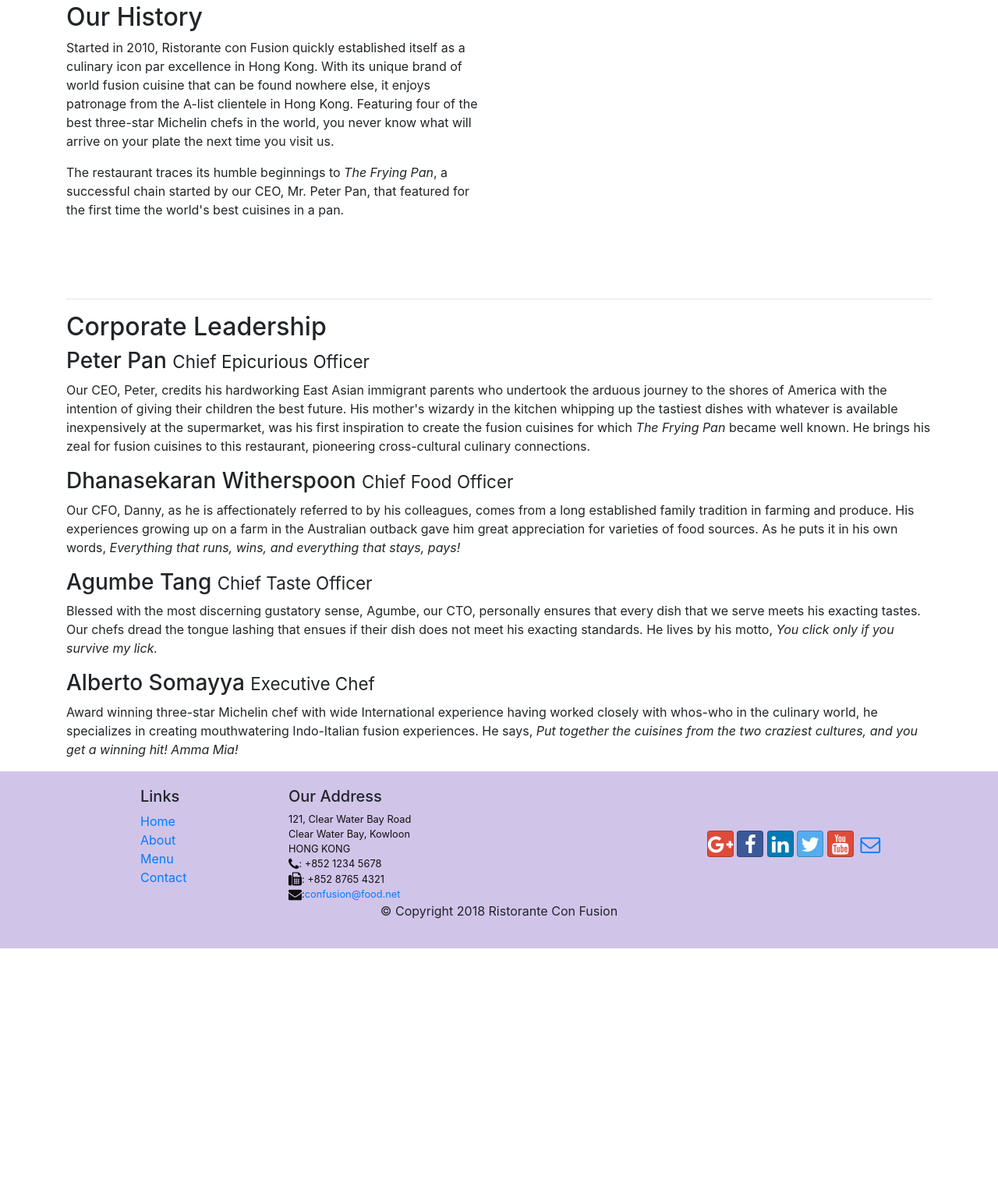
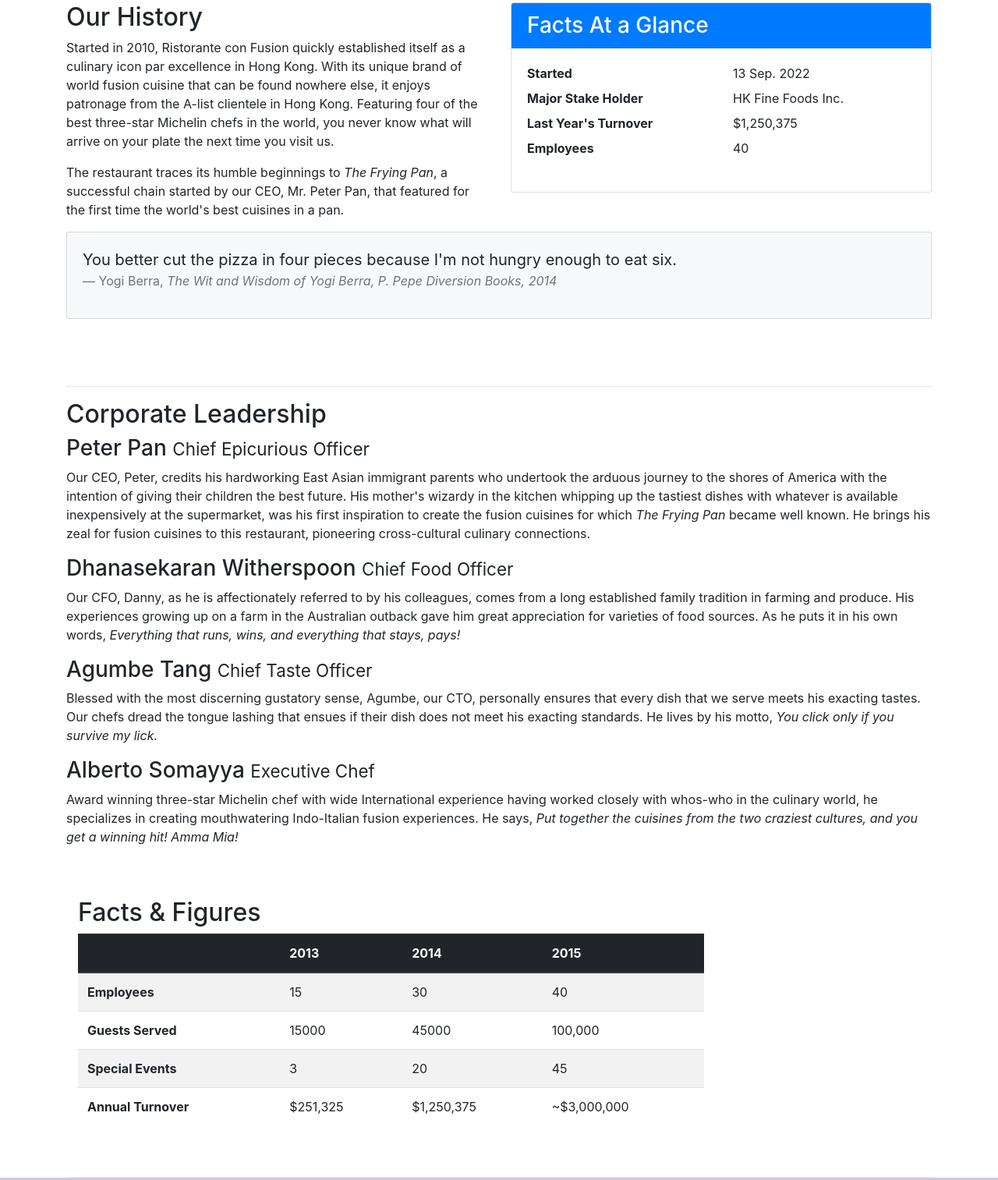
Before and after one commit to gbgoodboi/conFusion, a website: page aboutus.html in a window 1280 px wide. Shown: the part 532-2045 px from the top of the page at 78% size. Before the commit the page ends 1748 px from the top, so only its background shows below. Drawn offline with nearby package versions, Linux system fonts and the light colour scheme.

Commit message:
Tables and Card

```diff
--- a/aboutus.html
+++ b/aboutus.html
@@ -64,7 +64,36 @@
                 <p>The restaurant traces its humble beginnings to <em>The Frying Pan</em>, a successful chain started by
                     our CEO, Mr. Peter Pan, that featured for the first time the world's best cuisines in a pan.</p>
             </div>
-            <div>
+            <div class="col-sm">
+                <div class="card">
+                    <h3 class="card-header bg-primary text-white">Facts At a Glance</h3>
+                    <div class="card-body">
+                        <dl class="row">
+                            <dt class="col-6">Started</dt>
+                            <dd class="col-6"> 13 Sep. 2022</dd>
+                            <dt class="col-6">Major Stake Holder</dt>
+                            <dd class="col-6">HK Fine Foods Inc.</dd>
+                            <dt class="col-6">Last Year's Turnover</dt>
+                            <dd class="col-6">$1,250,375</dd>
+                            <dt class="col-6">Employees</dt>
+                            <dd class="col-6">40</dd>
+                        </dl>
+                    </div>
+                </div>
+            </div>
+            <div class="col-12">
+                <div class="card card-body bg-light">
+                    <blockquote class="blockquote">
+                        <p class="mb-0">You better cut the pizza in four pieces
+                            because I'm not hungry enough to eat six.
+                        </p>
+                        <footer class="blockquote-footer">Yogi Berra,
+                            <cite title="Source Title">The Wit and Wisdom of
+                                Yogi Berra, P. Pepe Diversion Books, 2014
+                            </cite>
+                        </footer>
+                    </blockquote>
+                </div>
             </div>
         </div>
 
@@ -97,7 +126,51 @@
                         cultures, and you get a winning hit! Amma Mia!</em></p>
             </div>
         </div>
-
+        <div class="row row-content">
+            <div class="col-12 col-sm-9">
+                <h2>Facts &amp; Figures</h2>
+                <div class="table-responsive">
+                    <table class="table table-striped">
+                        <thead class="thead-dark">
+                            <tr>
+                                <th>&nbsp;</th>
+                                <th>2013</th>
+                                <th>2014</th>
+                                <th>2015</th>
+                            </tr>
+                        </thead>
+                        <tbody>
+                            <tr>
+                                <th>Employees</th>
+                                <td>15</td>
+                                <td>30</td>
+                                <td>40</td>
+                            </tr>
+                            <tr>
+                                <th>Guests Served</th>
+                                <td>15000</td>
+                                <td>45000</td>
+                                <td>100,000</td>
+                            </tr>
+                            <tr>
+                                <th>Special Events</th>
+                                <td>3</td>
+                                <td>20</td>
+                                <td>45</td>
+                            </tr>
+                            <tr>
+                                <th>Annual Turnover</th>
+                                <td>$251,325</td>
+                                <td>$1,250,375</td>
+                                <td>~$3,000,000</td>
+                            </tr>
+                        </tbody>
+                    </table>
+                </div>
+            </div>
+            <div class="col-12 col-sm-3">
+            </div>
+        </div>
     </div>
 
     <footer class="footer">
```
